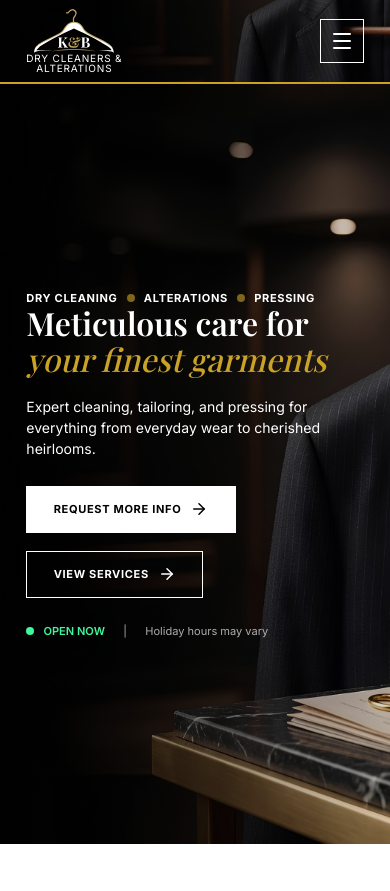
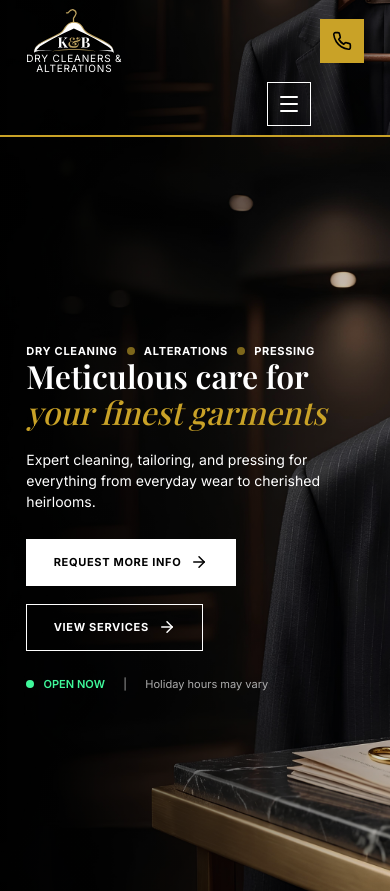
Before and after one commit to notEmmi/kandb, a React (Vite) app: page / in a window 390 px wide. Shown: the top 891 px of the page. Built offline with nearby package versions, Linux system fonts and the light colour scheme; a web font is replaced by a local one.

Commit message:
fix: enhance mobile navigation with call button visibility adjustments

```diff
--- a/src/components/Nav.css
+++ b/src/components/Nav.css
@@ -87,9 +87,12 @@
   transition: all 0.2s ease;
 }
 
+.nav-links a.nav-call-btn {
+  color: var(--primary);
+}
+
 .nav-call-btn {
   font-size: var(--font-size-md);
-  color: black;
   transition: color 0.2s ease;
   padding: var(--space-2) var(--space-4);
   background: var(--dark-accent);
@@ -99,6 +102,10 @@
 
 .nav-call-btn:hover {
   background: color-mix(in srgb, var(--dark-accent) 80%, var(--dark-muted) 20%);
+}
+
+.nav-call-btn-mobile {
+  display: none;
 }
 
 @media (max-width: 780px) {
@@ -141,4 +148,19 @@
   .nav-links.is-open {
     display: flex;
   }
+
+  .nav-call-btn {
+    display: none;
+  }
+
+  .nav-call-btn-mobile {
+    display: flex;
+    justify-content: center;
+    align-items: center;
+    width: 44px;
+    height: 44px;
+    background: var(--dark-accent);
+    cursor: pointer;
+  }
+
 }
--- a/src/components/Nav.jsx
+++ b/src/components/Nav.jsx
@@ -20,10 +20,14 @@ export default function Nav({publicUrl, phoneSVG}) {
           {/* <a href="#gift-cards" onClick={closeMobileMenu}>Gift Cards</a> */}
           <a href="#about" onClick={closeMobileMenu}>About Us</a>
           <a href="#contact" onClick={closeMobileMenu}>Contact</a>
-          <a href="tel:+17166683088" className="nav-call-btn" onClick={closeMobileMenu}>
+          <a href="tel:+17166683088" className="nav-call-btn">
             {phoneSVG} <span>(716) 668-3088</span>
           </a>
         </div>
+
+        <a href="tel:+17166683088" className="nav-call-btn-mobile">
+          {phoneSVG}
+        </a>
 
         <button
           className="nav-toggle"
```
